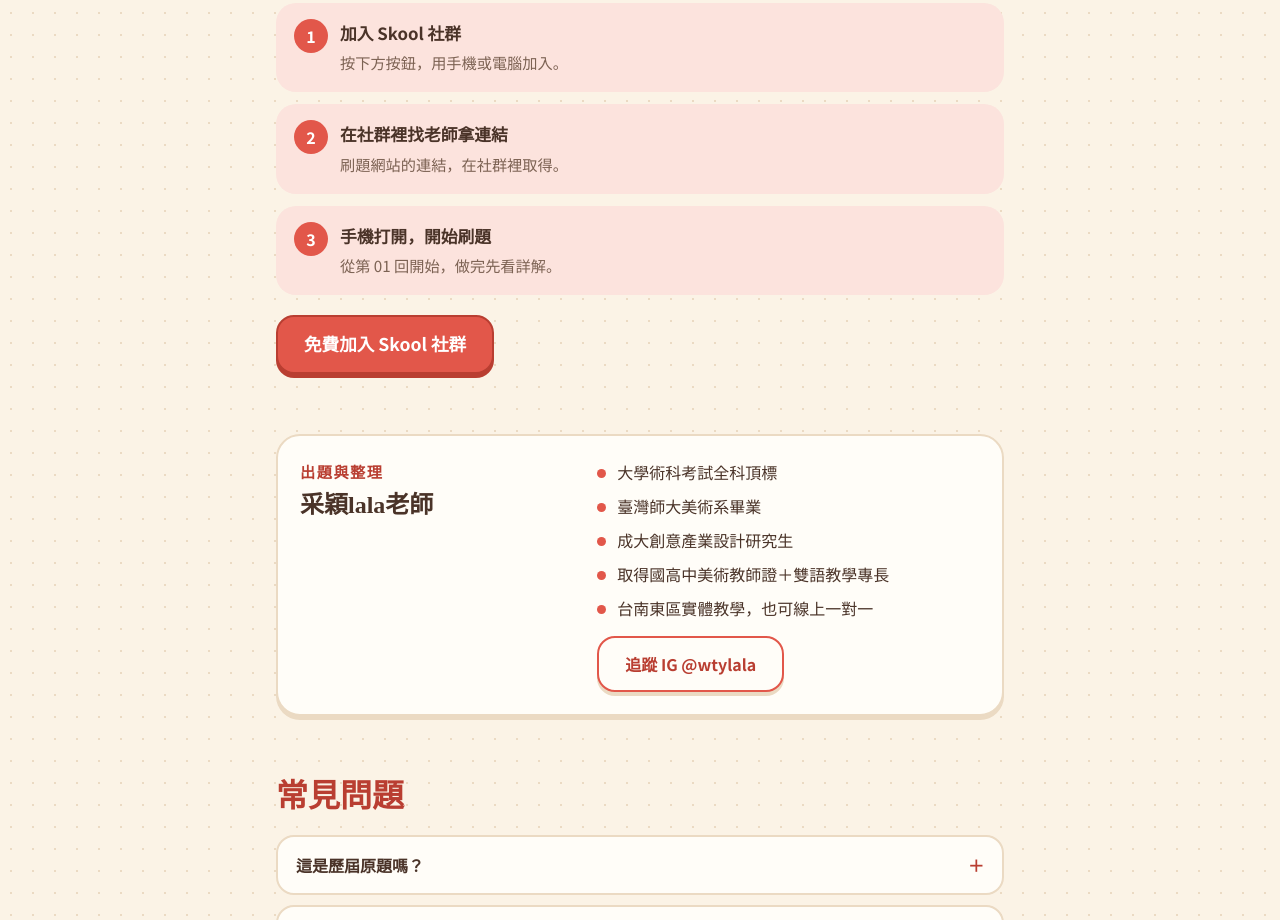
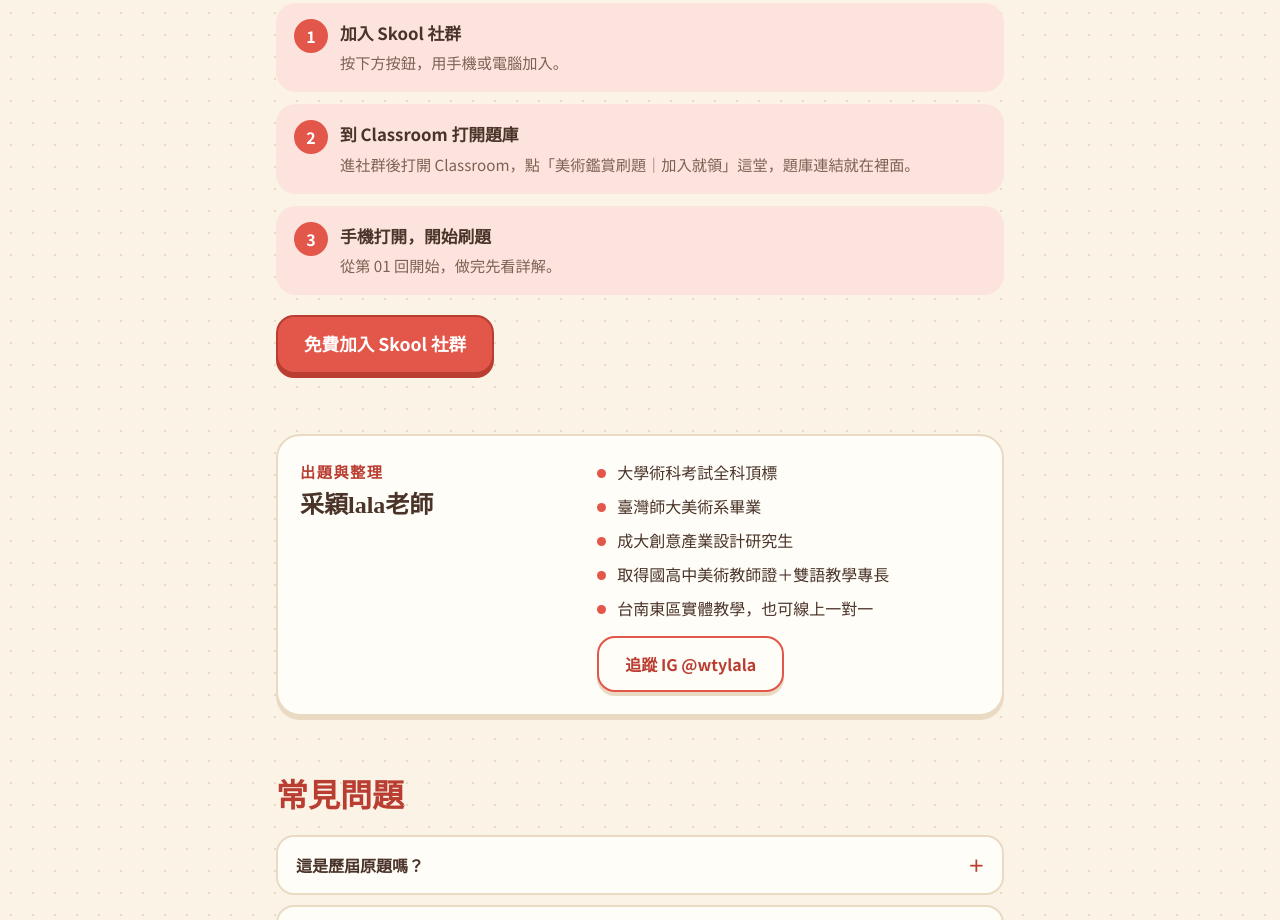
Before and after one commit to huahualaco/art-quiz-forstudents, a plain HTML site: page index.html in a window 1280 px wide. Shown: the part 2000-2920 px from the top of the page. Drawn offline with Linux system fonts and the light colour scheme; a web font is replaced by a local one.

Commit message:
步驟 2 改成到 Classroom 打開題庫
Co-Authored-By: Claude Opus 5.5 <noreply@anthropic.com>
Claude-Session: https://claude.ai/code/session_01WgWYLEcRFmd5vHVDkVCU3N

```diff
--- a/index.html
+++ b/index.html
@@ -178,7 +178,7 @@ footer p + p { margin-top: 6px; }
     <h2>怎麼拿到刷題連結</h2>
     <ol class="steps">
       <li><b>加入 Skool 社群</b><span>按下方按鈕，用手機或電腦加入。</span></li>
-      <li><b>在社群裡找老師拿連結</b><span>刷題網站的連結，在社群裡取得。</span></li>
+      <li><b>到 Classroom 打開題庫</b><span>進社群後打開 Classroom，點「美術鑑賞刷題｜加入就領」這堂，題庫連結就在裡面。</span></li>
       <li><b>手機打開，開始刷題</b><span>從第 01 回開始，做完先看詳解。</span></li>
     </ol>
     <p style="margin-top:20px"><a class="btn" href="https://www.skool.com/forward-6871/about" target="_blank" rel="noopener">免費加入 Skool 社群</a></p>
```
